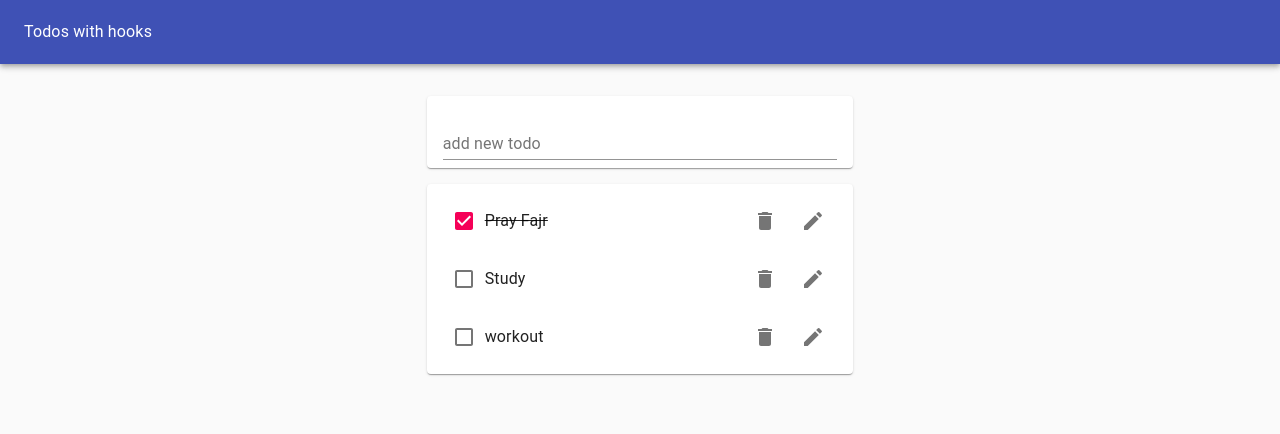
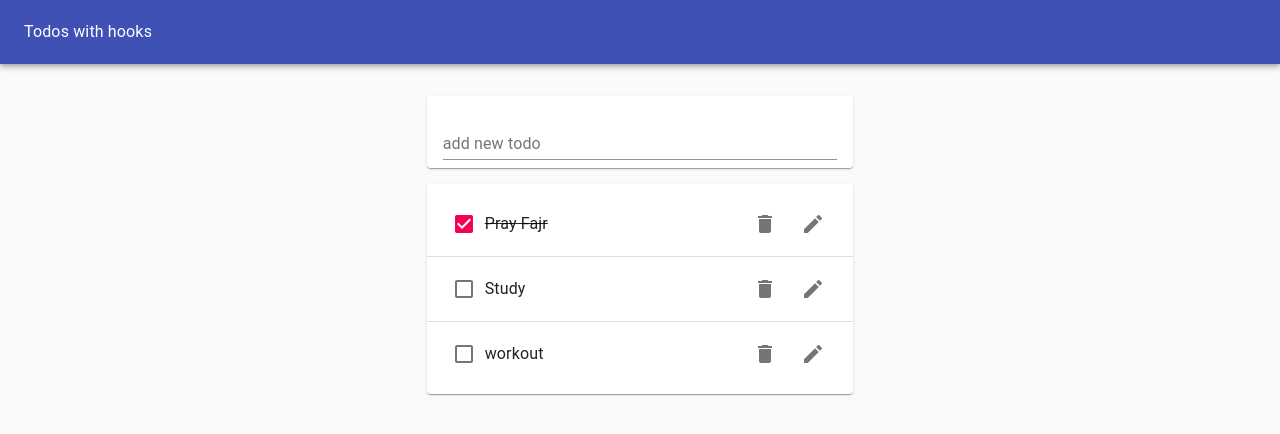
Before and after one commit to Murtazaeev/TodoApp-to-practise-hooks-, a React (Create React App) app: page / in a window 1280 px wide. Shown: the top 434 px of the page. Built offline with nearby package versions, Linux system fonts and the light colour scheme.

Commit message:
some styles to TodoList and EditTodoFrom

```diff
--- a/src/EditTodoForm.js
+++ b/src/EditTodoForm.js
@@ -1,6 +1,6 @@
 import React from 'react';
-import { TextField } from '@material-ui/core';
 import useInputState from './hooks/useInputState';
+import TextField from '@material-ui/core/TextField';
 
 function EditTodoForm({ editTodo, id, task, toggleEditForm }) {
 	const [ value, handleChange, reset ] = useInputState(task);
@@ -13,8 +13,9 @@ function EditTodoForm({ editTodo, id, task, toggleEditForm }) {
 					reset();
 					toggleEditForm();
 				}}
+				style={{ marginLeft: '1rem', width: '50%' }}
 			>
-				<TextField margin="normal" value={value} onChange={handleChange} fullWidth />
+				<TextField margin="normal" value={value} onChange={handleChange} fullWidth autoFocus />
 			</form>
 		</div>
 	);
--- a/src/Todo.js
+++ b/src/Todo.js
@@ -13,7 +13,7 @@ import EditTodoForm from './EditTodoForm';
 function Todo({ task, completed, removeTodo, id, toggleTodo, editTodo}) {
 	const [ isEditing, toggle ] = useToggleState(false);
 	return (
-		<ListItem>
+		<ListItem style={{height: '64px'}}>
 			{isEditing ? (<EditTodoForm editTodo={editTodo} id={id} task={task} toggleEditForm={toggle}/>) : (
 
 				<>
--- a/src/TodoApp.js
+++ b/src/TodoApp.js
@@ -29,7 +29,8 @@ function TodoApp() {
 		setTodos(updatedTodos);
 	};
 	const editTodo = (todoId, newTask) => {
-		const updateTodos = todos.map((todo) => (todo.id === todoId ? { ...todo, task: newTask } : todo));
+		const updatedTodos = todos.map((todo) => (todo.id === todoId ? { ...todo, task: newTask } : todo));
+		setTodos(updatedTodos);
 	};
 	return (
 		<Paper
--- a/src/TodoList.js
+++ b/src/TodoList.js
@@ -8,7 +8,8 @@ function TodoList({ todos, removeTodo, toggleTodo, editTodo }) {
 	return (
 		<Paper>
 			<List>
-				{todos.map((todo) => (
+				{todos.map((todo,i) => (
+					<>
 					<Todo
 						id={todo.id}
 						task={todo.task}
@@ -17,7 +18,9 @@ function TodoList({ todos, removeTodo, toggleTodo, editTodo }) {
 						removeTodo={removeTodo}
 						toggleTodo={toggleTodo}
 						editTodo={editTodo}
-					/>
+						/>
+					{i < todos.length - 1 &&  <Divider></Divider>}
+						</>
 				))}
 			</List>
 		</Paper>
```
